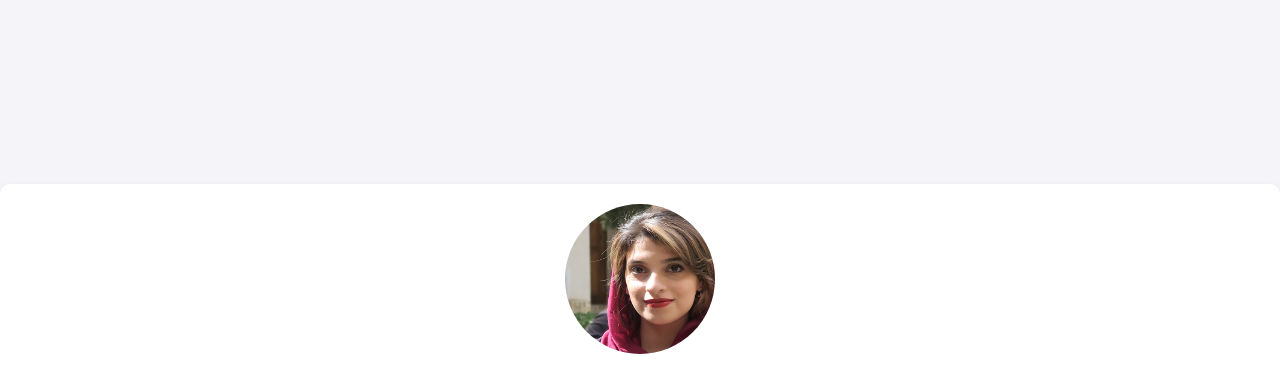
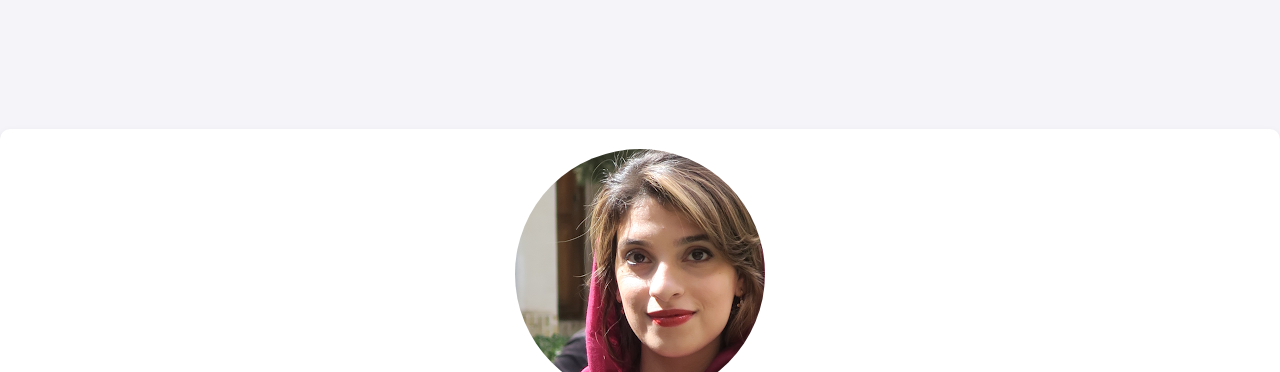
Before and after one commit to parinaz-st/parinaz-st.homepage, a plain HTML site: page index.html in a window 1280 px wide. Shown: the top 372 px of the page. Drawn offline with Linux system fonts and the light colour scheme.

Commit message:
Update styles.css

```diff
--- a/styles.css
+++ b/styles.css
@@ -19,10 +19,11 @@ body {
 }
 
 img {
-    width: 150px;
-    height: 150px;
+    width: 250px; /* Increased image size */
+    height: 250px;
     border-radius: 50%;
-    margin-bottom: 20px;
+    margin-bottom: 30px;
+    object-fit: cover; /* Ensures image is cropped nicely */
 }
 
 h1 {
```
